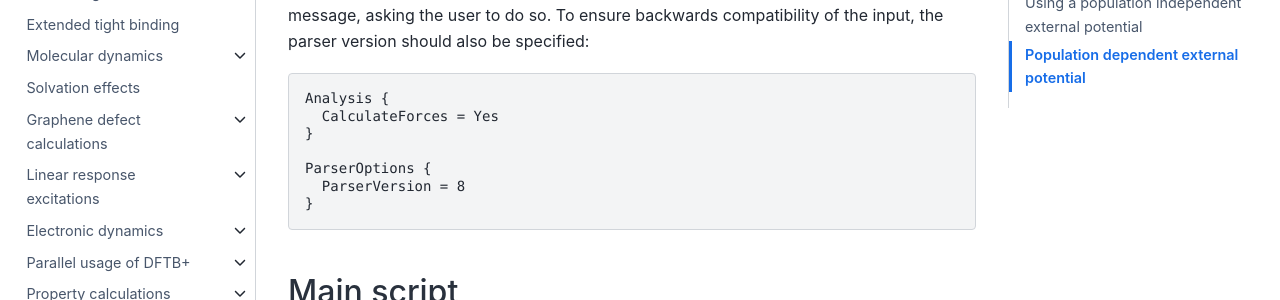
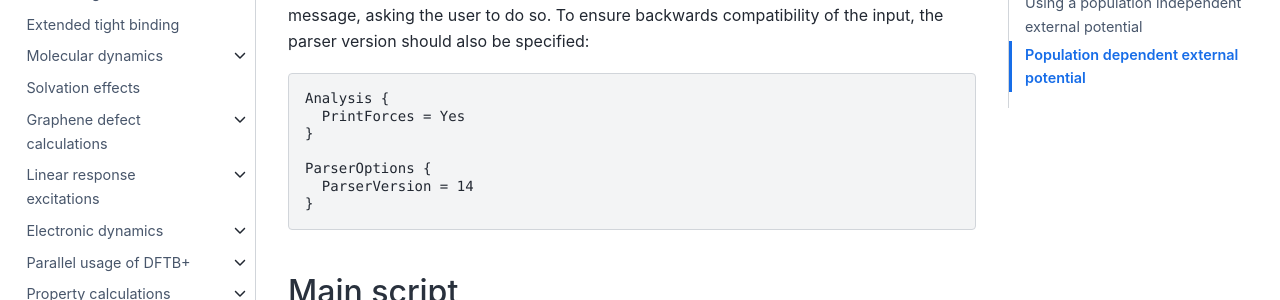
Before and after one commit to dftbplus/recipes, a Sphinx documentation site: the page built from docs/interfaces/pyapi/pyapi.rst, in a window 1280 px wide and 900 px high, scrolled down 2276 px. Shown: the part 170-470 px from the top of the window. Built offline with Sphinx 7.4.7 and the Sphinx Book theme 1.1.4, drawn with Linux system fonts in a browser that asks for light colours.

Commit message:
Update parser version in PyApi section

```diff
--- a/docs/interfaces/pyapi/pyapi.rst
+++ b/docs/interfaces/pyapi/pyapi.rst
@@ -117,11 +117,11 @@ will issue an error message, asking the user to do so. To ensure backwards
 compatibility of the input, the parser version should also be specified::
 
     Analysis {
-      CalculateForces = Yes
+      PrintForces = Yes
     }
 
     ParserOptions {
-      ParserVersion = 8
+      ParserVersion = 14
     }
 
 
```
